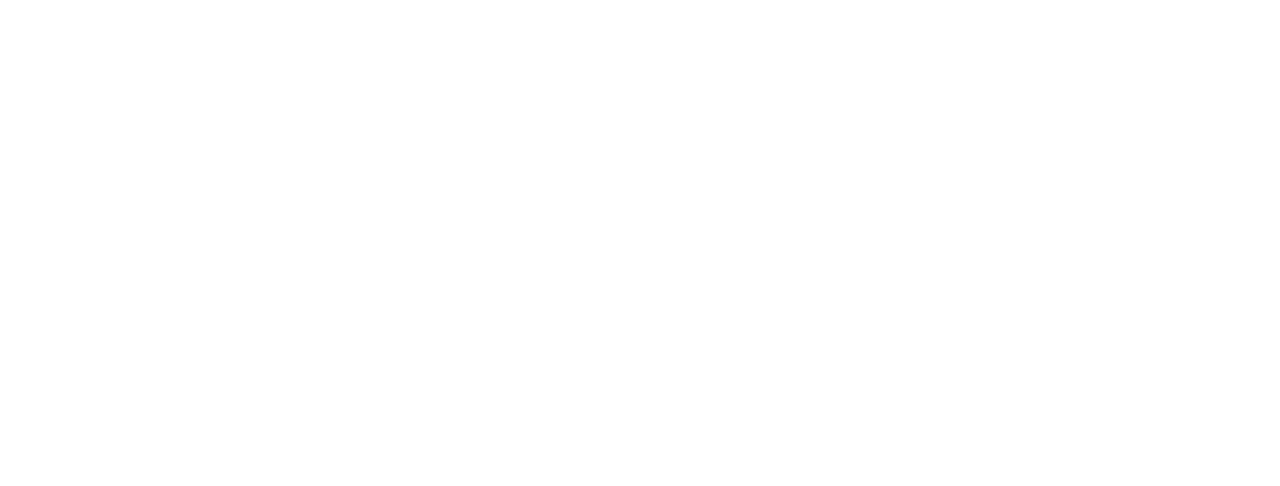
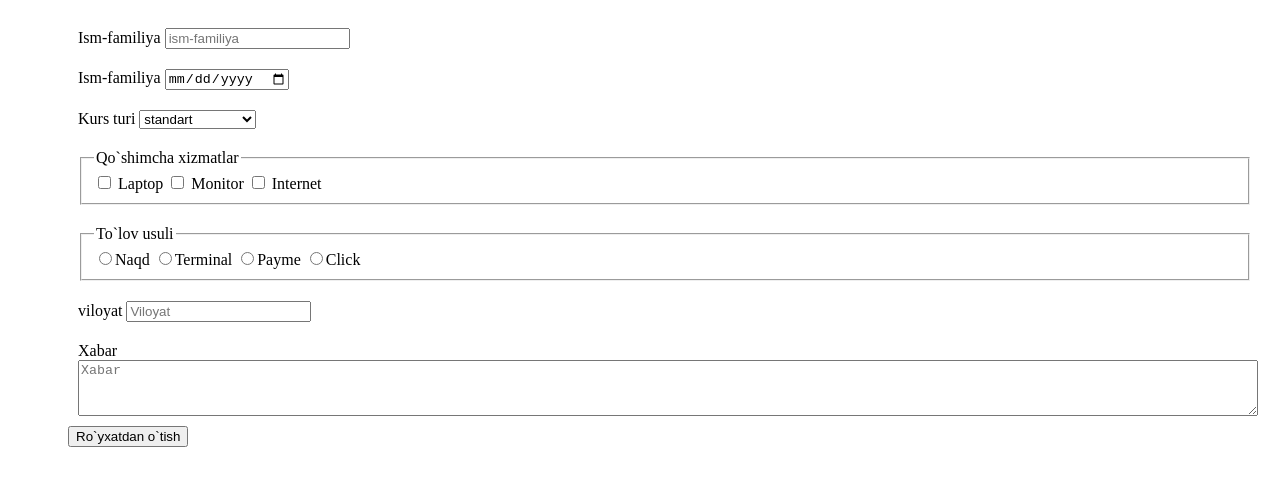
Before and after one commit to ISLOMIDDIN98/form-elementlari, a plain HTML site: page index.html in a window 1280 px wide. Drawn offline with Linux system fonts and the light colour scheme.

Commit message:
form haqida umumiy malumot

```diff
--- a/css/styles.css
+++ b/css/styles.css
@@ -0,0 +1,14 @@
+
+div{
+  padding: 10px;
+}
+.container{
+  margin-left: 50px;
+}
+
+textarea{
+  display: block;
+  width: 100%;
+  min-height: 50px;
+  resize: vertical;
+}
--- a/index.html
+++ b/index.html
@@ -10,7 +10,109 @@
 </head>
 <body>
 
+  <main>
+    <div class="container">
 
+      <form action="https://echo.htmlacademy.ru" method="post">
+
+        <div>
+          <label for="fullname-input">Ism-familiya</label>
+          <input type="text"  name="fullname" id="fullname-input" placeholder="ism-familiya" required>
+
+
+        </div>
+        <div>
+          <label for="dob-input">Ism-familiya</label>
+          <input type="date" name="fullname" id="dob-input" placeholder="tug`ilgan sana" required>
+        </div>
+
+        <div>
+          <label for="course-type-select">Kurs turi</label>
+          <select name="course-type" id="course-type-select">
+            <optgroup label="oflayn darslar">
+              <option value="morning">Ertalabki</option>
+              <option value="afternoon">Peshingi</option>
+              <option value="evening" disabled>Kechki-paytki </option>
+            </optgroup>
+            <optgroup label="onlayn darslar">
+              <option value="standart" selected>standart</option>
+              <option value="pro">pro</option>
+            </optgroup>
+          </select>
+
+        </div>
+        <!-- button bn fieldset ga "flex box" ishlamedi -->
+        <div>
+          <fieldset>
+            <legend>Qo`shimcha xizmatlar</legend>
+            <label>
+              <input type="checkbox" name="laptop"> Laptop
+            </label>
+            <label>
+              <input type="checkbox" name="monitor"> Monitor
+            </label>
+            <label>
+              <input type="checkbox" name="internet"> Internet
+            </label>
+
+          </fieldset>
+        </div>
+
+
+        <div>
+          <fieldset>
+            <legend>To`lov usuli</legend>
+            <label>
+              <input type="radio" name="payment_type" value="cash">Naqd
+            </label>
+            <label>
+              <input type="radio" name="payment_type" value="terminal">Terminal
+            </label>
+            <label>
+              <input type="radio" name="payment_type" value="payme">Payme
+            </label>
+            <label>
+              <input type="radio" name="payment_type" value="Click">Click
+            </label>
+          </fieldset>
+        </div>
+
+        <div>
+          <label for="district-input">viloyat</label>
+          <input type="text" name="district" id="district-input" list="districts-list" placeholder="Viloyat" required>
+
+          <datalist id="districts-list">
+            <option>Andijon </option>
+            <option>Buxoro  </option>
+            <option>Fargʻona</option>
+            <option>Jizzax </option>
+            <option>Namangan</option>
+            <option>Navoiy </option>
+            <option>Qashqadaryo </option>
+            <option>Samarqand</option>
+            <option>Sirdaryo </option>
+            <option>Surxondaryo </option>
+            <option>Toshkent </option>
+            <option>Xorazm </option>
+          </datalist>
+
+        </div>
+
+        <!-- <div>
+          <label for="message-input">Xabar</label>
+          <textarea name="message" id="message-input" cols="30" rows="10"></textarea>
+        </div> -->
+
+        <div>
+          <label for="message-input">Xabar</label>
+          <textarea name="message" id="message-input" placeholder="Xabar" required></textarea>
+        </div>
+        <button>Ro`yxatdan o`tish</button>
+      </form>
+    </div>
+
+
+  </main>
 
 
 </body>
```
